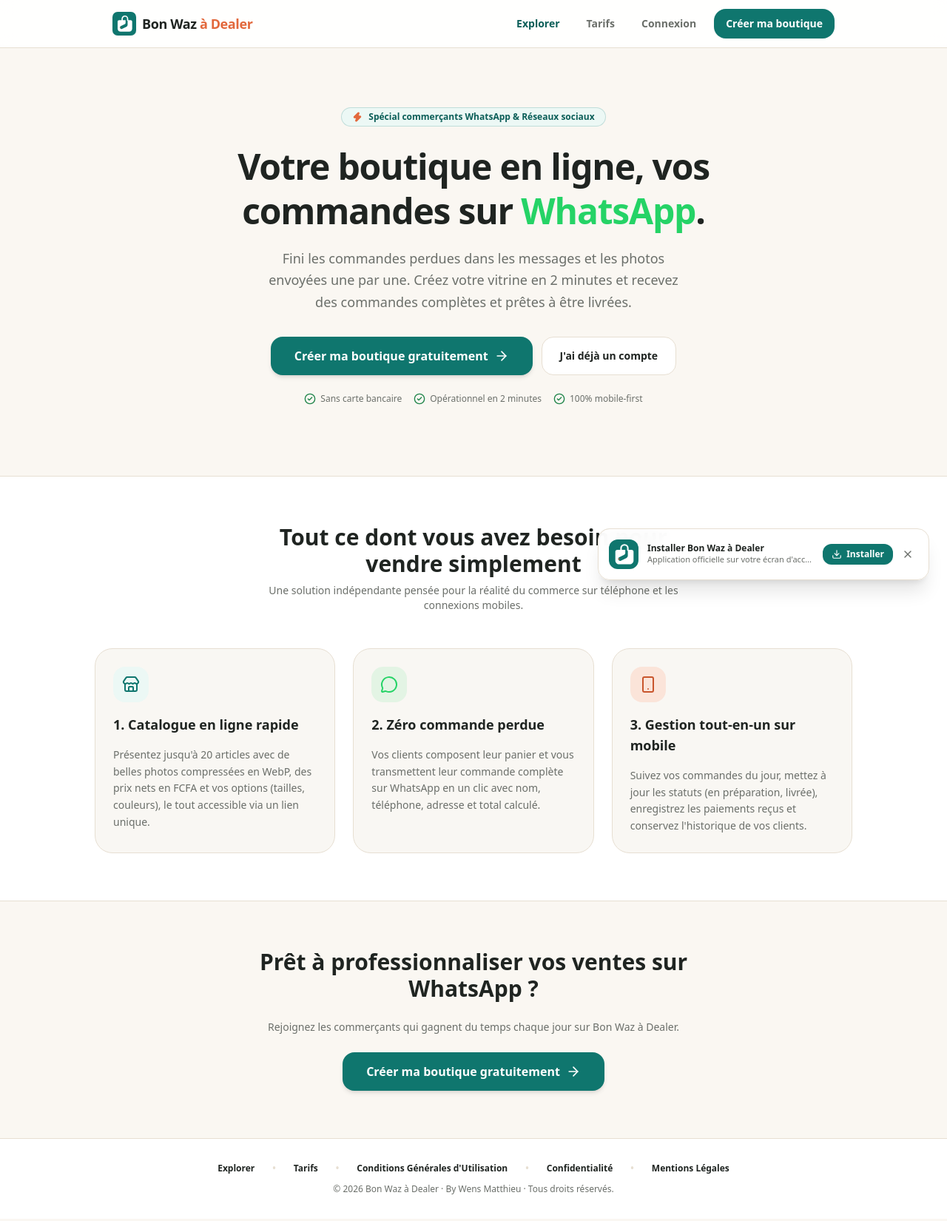
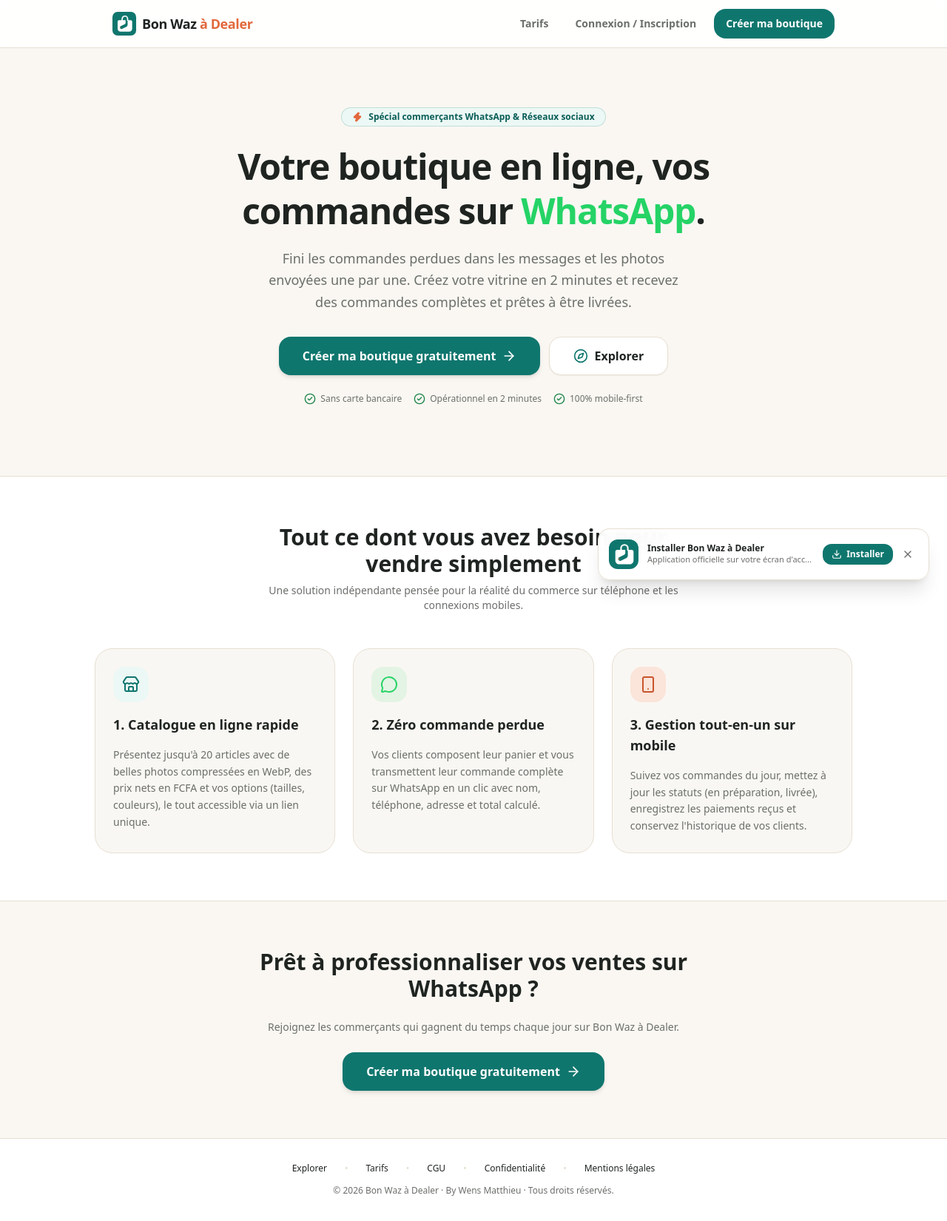
Before and after one commit to kmwmatthieu-ops/WhatsOrder, a Next.js app: page / in a window 1280 px wide. Shown: the whole page at 74% size. Built offline with nearby package versions, Linux system fonts and the light colour scheme; no server answers.

Commit message:
fix(responsive): mobile header, hero cta, pricing page button and responsive footers

```diff
--- a/src/app/page.tsx
+++ b/src/app/page.tsx
@@ -7,6 +7,7 @@ import {
   CheckCircle2,
   Store,
   Zap,
+  Compass,
 } from "lucide-react";
 import { APP_NAME } from "@/lib/constants";
 import { Logo } from "@/components/ui/logo";
@@ -21,19 +22,12 @@ export default async function HomePage() {
   }
 
   return (
-    <div className="min-h-dvh bg-cream text-ink flex flex-col">
+    <div className="min-h-dvh bg-cream text-ink flex flex-col overflow-x-hidden">
       {/* Navigation publique */}
       <header className="border-b border-line bg-white/90 backdrop-blur-md sticky top-0 z-30">
         <div className="mx-auto flex h-14 sm:h-16 max-w-5xl items-center justify-between px-3 sm:px-6">
           <Logo />
-          <div className="flex items-center gap-1 sm:gap-3 shrink-0">
-            <Link
-              href="/explorer"
-              prefetch={false}
-              className="whitespace-nowrap text-xs sm:text-sm font-semibold text-brand-700 hover:text-brand-800 px-2 sm:px-3 py-1.5 rounded-xl transition-colors shrink-0"
-            >
-              Explorer
-            </Link>
+          <div className="flex items-center gap-1.5 sm:gap-3 shrink-0">
             <Link
               href="/tarifs"
               prefetch={false}
@@ -55,16 +49,15 @@ export default async function HomePage() {
                 prefetch={false}
                 className="whitespace-nowrap text-xs sm:text-sm font-semibold text-muted hover:text-ink px-2 sm:px-3 py-1.5 rounded-xl transition-colors shrink-0"
               >
-                Connexion
+                Connexion / Inscription
               </Link>
             )}
             <Link
               href="/inscription"
               prefetch={false}
-              className="whitespace-nowrap rounded-xl sm:rounded-2xl bg-brand-600 px-3 py-2 sm:px-4 sm:py-2.5 text-xs sm:text-sm font-bold text-white shadow-xs hover:bg-brand-700 active:scale-98 transition-all shrink-0"
+              className="hidden sm:inline-flex whitespace-nowrap rounded-2xl bg-brand-600 px-4 py-2.5 text-xs sm:text-sm font-bold text-white shadow-xs hover:bg-brand-700 active:scale-98 transition-all shrink-0"
             >
-              <span>Créer</span>
-              <span className="hidden sm:inline">&nbsp;ma boutique</span>
+              <span>Créer ma boutique</span>
             </Link>
           </div>
         </div>
@@ -92,7 +85,7 @@ export default async function HomePage() {
               <Link
                 href="/boutiques"
                 prefetch={false}
-                className="flex h-13 w-full sm:w-auto items-center justify-center gap-2 rounded-2xl bg-brand-600 px-8 text-base font-bold text-white shadow-md hover:bg-brand-700 active:scale-98 transition-all"
+                className="flex h-12 sm:h-13 w-full sm:w-auto items-center justify-center gap-2 rounded-2xl bg-brand-600 px-8 text-base font-bold text-white shadow-md hover:bg-brand-700 active:scale-98 transition-all"
               >
                 <span>Retourner au tableau de bord</span>
                 <ArrowRight className="size-5" />
@@ -102,17 +95,18 @@ export default async function HomePage() {
                 <Link
                   href="/inscription"
                   prefetch={false}
-                  className="flex h-13 w-full sm:w-auto items-center justify-center gap-2 rounded-2xl bg-brand-600 px-8 text-base font-bold text-white shadow-md hover:bg-brand-700 active:scale-98 transition-all"
+                  className="flex h-12 sm:h-13 w-full sm:w-auto items-center justify-center gap-2 rounded-2xl bg-brand-600 px-6 sm:px-8 text-sm sm:text-base font-bold text-white shadow-md hover:bg-brand-700 active:scale-98 transition-all"
                 >
                   <span>Créer ma boutique gratuitement</span>
-                  <ArrowRight className="size-5" />
+                  <ArrowRight className="size-4 sm:size-5" />
                 </Link>
                 <Link
-                  href="/connexion"
+                  href="/explorer"
                   prefetch={false}
-                  className="flex h-13 w-full sm:w-auto items-center justify-center rounded-2xl border border-line bg-white px-6 text-sm font-bold text-ink hover:bg-sand transition-colors"
+                  className="flex h-12 sm:h-13 w-full sm:w-auto items-center justify-center gap-2 rounded-2xl border border-line bg-white px-6 sm:px-8 text-sm sm:text-base font-bold text-ink hover:bg-sand transition-colors shadow-xs"
                 >
-                  J&apos;ai déjà un compte
+                  <Compass className="size-4 sm:size-5 text-brand-600" />
+                  <span>Explorer</span>
                 </Link>
               </>
             )}
@@ -202,30 +196,32 @@ export default async function HomePage() {
         </section>
       </main>
 
-      {/* Footer */}
-      <footer className="border-t border-line bg-white py-8 px-4 text-center text-xs text-muted space-y-3">
-        <div className="flex flex-wrap items-center justify-center gap-4 sm:gap-6 font-semibold text-ink">
+      {/* Pied de page responsive et centré */}
+      <footer className="border-t border-line bg-white py-8 px-4 mt-auto text-center text-xs text-muted space-y-3">
+        <div className="mx-auto flex max-w-5xl flex-wrap items-center justify-center gap-3 sm:gap-6 font-medium text-ink">
           <Link href="/explorer" className="hover:text-brand-600 transition-colors">
             Explorer
           </Link>
-          <span className="text-line">•</span>
+          <span className="text-line hidden sm:inline">•</span>
           <Link href="/tarifs" className="hover:text-brand-600 transition-colors">
             Tarifs
           </Link>
-          <span className="text-line">•</span>
+          <span className="text-line hidden sm:inline">•</span>
           <Link href="/cgu" className="hover:text-brand-600 transition-colors">
-            Conditions Générales d&apos;Utilisation
+            CGU
           </Link>
-          <span className="text-line">•</span>
+          <span className="text-line hidden sm:inline">•</span>
           <Link href="/confidentialite" className="hover:text-brand-600 transition-colors">
             Confidentialité
           </Link>
-          <span className="text-line">•</span>
+          <span className="text-line hidden sm:inline">•</span>
           <Link href="/mentions-legales" className="hover:text-brand-600 transition-colors">
-            Mentions Légales
+            Mentions légales
           </Link>
         </div>
-        <p>© {new Date().getFullYear()} {APP_NAME} · By Wens Matthieu · Tous droits réservés.</p>
+        <p className="text-[11px] sm:text-xs text-muted max-w-md sm:max-w-none mx-auto leading-relaxed">
+          © {new Date().getFullYear()} {APP_NAME} · By Wens Matthieu · Tous droits réservés.
+        </p>
       </footer>
     </div>
   );
--- a/src/app/tarifs/page.tsx
+++ b/src/app/tarifs/page.tsx
@@ -15,12 +15,12 @@ export default async function TarifsPage() {
   const plans = await getActiveSubscriptionPlans();
 
   return (
-    <div className="min-h-dvh bg-cream text-ink flex flex-col">
+    <div className="min-h-dvh bg-cream text-ink flex flex-col overflow-x-hidden">
       {/* Navigation publique */}
       <header className="border-b border-line bg-white/90 backdrop-blur-md sticky top-0 z-30">
         <div className="mx-auto flex h-14 sm:h-16 max-w-5xl items-center justify-between px-3 sm:px-6">
           <Logo />
-          <div className="flex items-center gap-2 sm:gap-3 shrink-0">
+          <div className="flex items-center gap-1.5 sm:gap-3 shrink-0">
             <Link
               href="/"
               className="text-xs sm:text-sm font-semibold text-muted hover:text-ink px-2 sm:px-3 py-1.5 rounded-xl transition-colors shrink-0"
@@ -28,16 +28,24 @@ export default async function TarifsPage() {
               Accueil
             </Link>
             <Link
+              href="/explorer"
+              className="text-xs sm:text-sm font-semibold text-muted hover:text-ink px-2 sm:px-3 py-1.5 rounded-xl transition-colors shrink-0"
+            >
+              Explorer
+            </Link>
+            <Link
               href="/connexion"
               className="text-xs sm:text-sm font-semibold text-muted hover:text-ink px-2 sm:px-3 py-1.5 rounded-xl transition-colors shrink-0"
             >
-              Connexion
+              <span className="sm:hidden">Connexion</span>
+              <span className="hidden sm:inline">Connexion / Inscription</span>
             </Link>
             <Link
               href="/inscription"
-              className="rounded-xl sm:rounded-2xl bg-brand-600 px-3.5 py-2 sm:px-4 sm:py-2.5 text-xs sm:text-sm font-bold text-white shadow-xs hover:bg-brand-700 active:scale-98 transition-all shrink-0"
+              className="rounded-xl sm:rounded-2xl bg-brand-600 px-3 py-1.5 sm:px-4 sm:py-2.5 text-xs sm:text-sm font-bold text-white shadow-xs hover:bg-brand-700 active:scale-98 transition-all shrink-0"
             >
-              Créer ma boutique
+              <span>Créer</span>
+              <span className="hidden sm:inline">&nbsp;ma boutique</span>
             </Link>
           </div>
         </div>
@@ -69,9 +77,9 @@ export default async function TarifsPage() {
               return (
                 <div
                   key={plan.id}
-                  className={`flex flex-col rounded-3xl p-6 sm:p-7 transition-all relative ${
+                  className={`flex flex-col rounded-3xl p-6 sm:p-7 transition-all relative overflow-hidden ${
                     isPopular
-                      ? "bg-white border-2 border-brand-600 shadow-xl ring-4 ring-brand-50"
+                      ? "bg-white border-2 border-brand-600 shadow-xl"
                       : "bg-white border border-line shadow-xs hover:shadow-md"
                   }`}
                 >
@@ -330,26 +338,32 @@ export default async function TarifsPage() {
         </section>
       </main>
 
-      {/* Pied de page */}
-      <footer className="border-t border-line bg-white py-8 px-4 text-center text-xs text-muted space-y-3">
-        <div className="flex flex-wrap items-center justify-center gap-4 sm:gap-6 font-semibold text-ink">
+      {/* Pied de page responsive et centré */}
+      <footer className="border-t border-line bg-white py-8 px-4 mt-auto text-center text-xs text-muted space-y-3">
+        <div className="mx-auto flex max-w-5xl flex-wrap items-center justify-center gap-3 sm:gap-6 font-medium text-ink">
           <Link href="/" className="hover:text-brand-600 transition-colors">
             Accueil
           </Link>
-          <span className="text-line">•</span>
+          <span className="text-line hidden sm:inline">•</span>
+          <Link href="/explorer" className="hover:text-brand-600 transition-colors">
+            Explorer
+          </Link>
+          <span className="text-line hidden sm:inline">•</span>
           <Link href="/cgu" className="hover:text-brand-600 transition-colors">
-            Conditions Générales d&apos;Utilisation
+            CGU
           </Link>
-          <span className="text-line">•</span>
+          <span className="text-line hidden sm:inline">•</span>
           <Link href="/confidentialite" className="hover:text-brand-600 transition-colors">
             Confidentialité
           </Link>
-          <span className="text-line">•</span>
+          <span className="text-line hidden sm:inline">•</span>
           <Link href="/mentions-legales" className="hover:text-brand-600 transition-colors">
-            Mentions Légales
+            Mentions légales
           </Link>
         </div>
-        <p>© {new Date().getFullYear()} Bon Waz à Dealer · By Wens Matthieu · Tous droits réservés.</p>
+        <p className="text-[11px] sm:text-xs text-muted max-w-md sm:max-w-none mx-auto leading-relaxed">
+          © {new Date().getFullYear()} Bon Waz à Dealer · By Wens Matthieu · Tous droits réservés.
+        </p>
       </footer>
     </div>
   );
```
